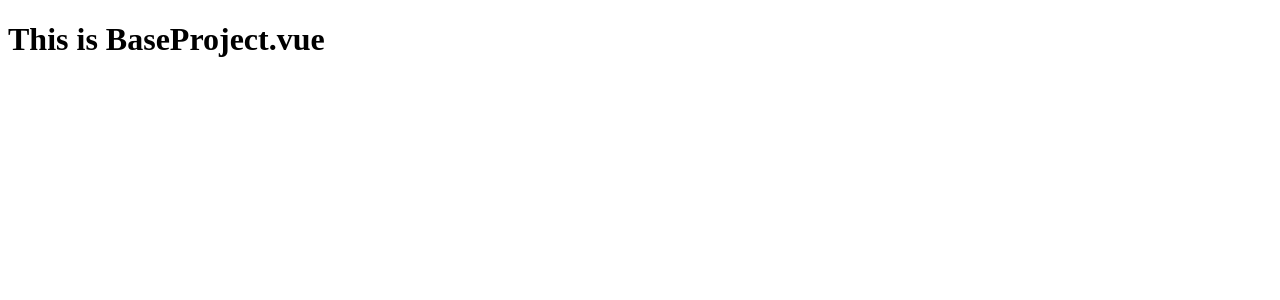
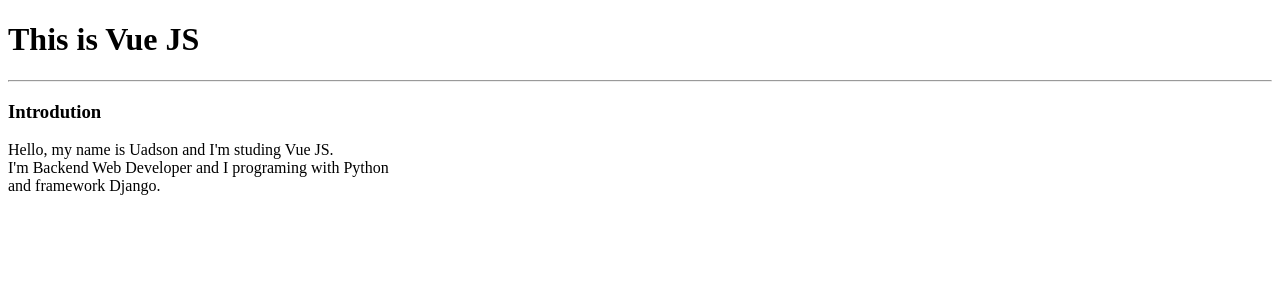
Before and after one commit to uadson/vuejs-studies, a Vue app in the folder basic/: page / in a window 1280 px wide. Shown: the top 300 px of the page. Built offline with nearby package versions, Linux system fonts and the light colour scheme.

Commit message:
returning data on template throught function data()

```diff
--- a/basic/src/components/BaseProject.vue
+++ b/basic/src/components/BaseProject.vue
@@ -1,9 +1,26 @@
 <template>
-    <h1>This is BaseProject.vue</h1>
+    <div>
+        <h1>This is Vue JS</h1><hr>
+        <h3>Introdution</h3>
+        <p>Hello, my name is {{ name }} and I'm studing {{ framework[0] }}.<br>
+           I'm {{ area }} {{ occupation }} and I programing with {{ language }}<br>
+           and framework {{ framework[1]}}.
+        </p>
+    </div>
+
 </template>
 
 <script>
 export default {
-    name: 'BaseProject'
+    name: 'BaseProject',
+    data() {
+        return {
+            name: "Uadson",
+            framework: ["Vue JS", "Django"],
+            occupation: "Web Developer",
+            area: "Backend",
+            language: "Python",
+        }
+    }
 }
 </script>
```
